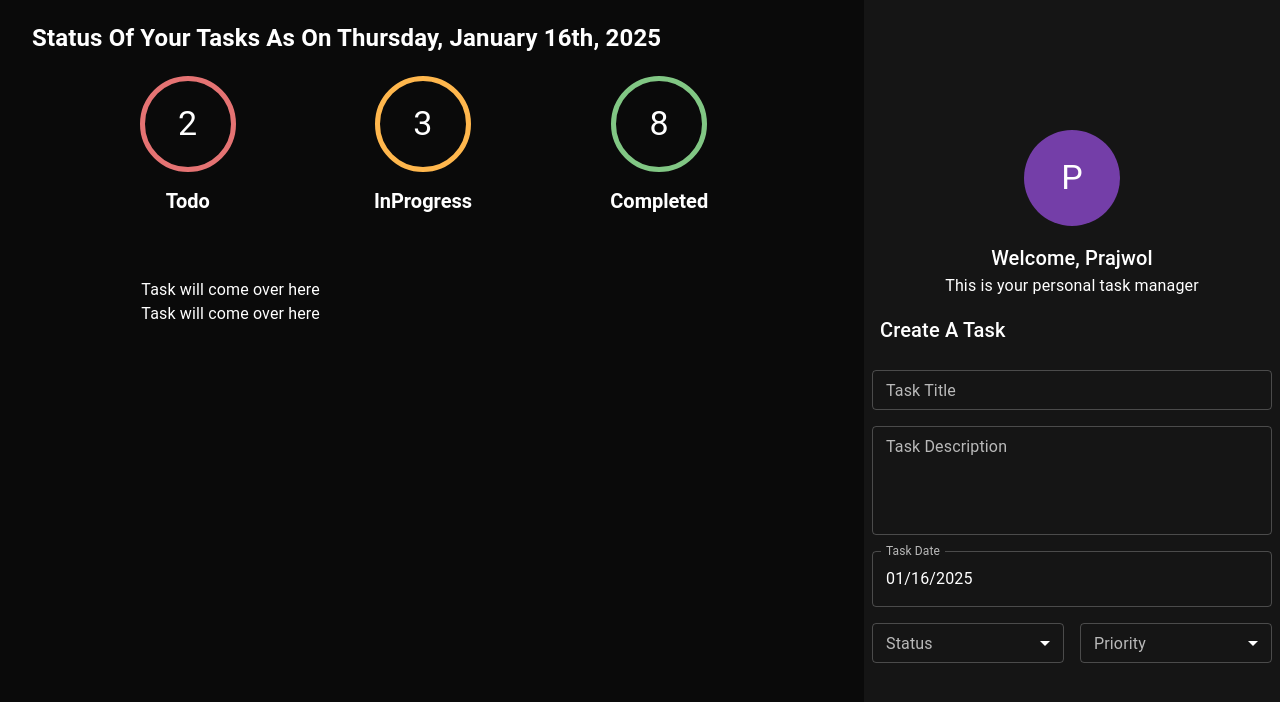
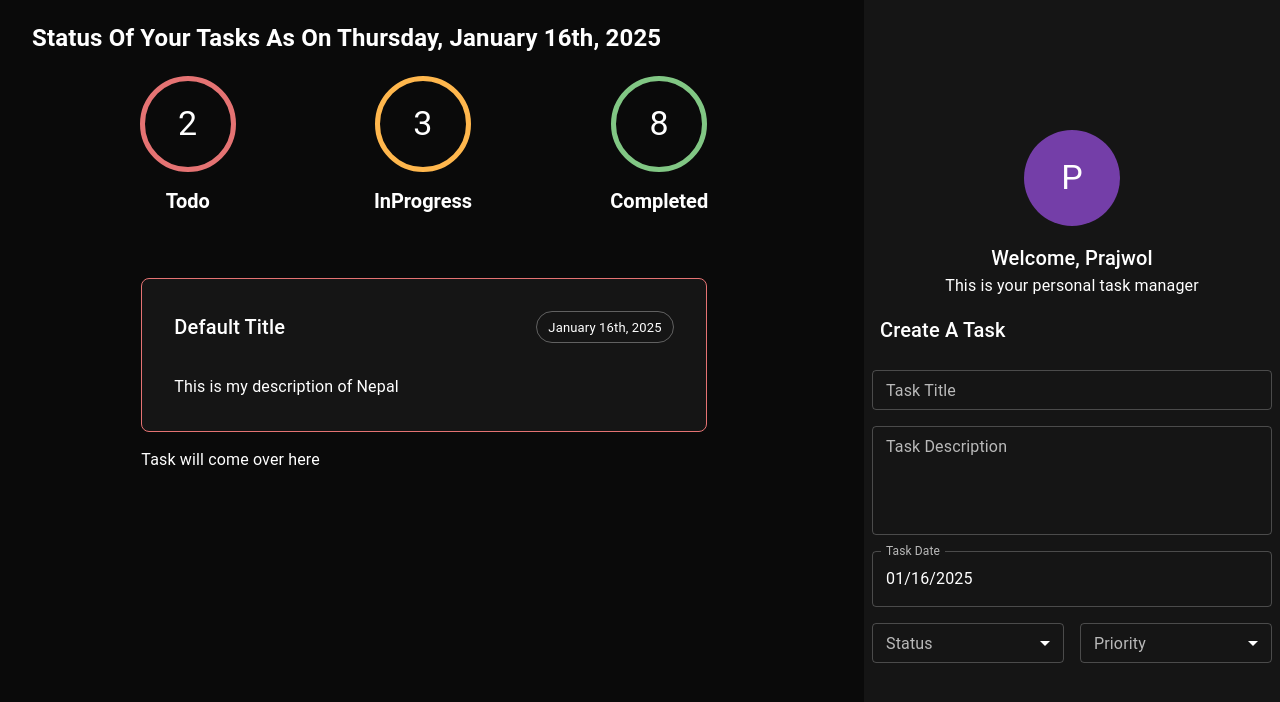
Before and after one commit to Codewithprajwol/Personal-Task-Management-Application, a React (Vite) app in the folder Frontend/: page / in a window 1280 px wide. Shown: the top 702 px of the page. Built offline with nearby package versions, Linux system fonts and the light colour scheme.

Commit message:
wip:create subcomponent for task (taskHeader & taskDescription)

```diff
--- /dev/null
+++ b/Frontend/src/components/task/Task.tsx
@@ -0,0 +1,29 @@
+import { Box } from "@mui/material";
+import { ReactElement, FC } from "react";
+import { TaskHeader } from "./_taskHeader";
+import { TaskDescription } from "./_taskDescription";
+
+const Task: FC = (): ReactElement => {
+  return (
+    <Box
+      display="flex"
+      width="100%"
+      justifyContent={"flex-start"}
+      flexDirection={"column"}
+      mb={2}
+      p={4}
+      sx={{
+        width:'100%',
+        backgroundColor:'background.paper',
+        borderRadius:'8px',
+        border:'1px solid',
+        borderColor:'error.light'
+      }}
+    >
+      <TaskHeader/>
+      <TaskDescription/>
+    </Box>
+  );
+};
+
+export default Task;
--- /dev/null
+++ b/Frontend/src/components/task/_taskDescription.tsx
@@ -0,0 +1,11 @@
+import {ReactElement,FC} from 'react'
+import { ITaskDescription } from './interfaces/ITaskDescription'
+import { Box, Typography } from '@mui/material'
+
+export const TaskDescription:FC<ITaskDescription>=():ReactElement=>{
+   return (
+    <Box>
+        <Typography>This is my description of Nepal</Typography>
+    </Box>
+   )
+}
--- /dev/null
+++ b/Frontend/src/components/task/_taskHeader.tsx
@@ -0,0 +1,24 @@
+import { Box, Chip, Typography } from '@mui/material'
+import {ReactElement,FC} from 'react'
+import { ITaskHeader } from './interfaces/ITaskHeader'
+import {format} from "date-fns"
+import PropTypes from 'prop-types'
+
+export const TaskHeader:FC<ITaskHeader>=(props):ReactElement=>{
+    const {title="Default Title",date=new Date()}=props
+    return (
+        <Box display={"flex"} width={"full"} alignItems={"center"} justifyContent={"space-between"} mb={4}>
+            <Box>
+                <Typography variant='h6'>{title}</Typography>
+            </Box>
+            <Box>
+                <Chip variant='outlined' label={format(date,'PPP')}/>
+            </Box>
+        </Box>
+    )
+}
+
+TaskHeader.propTypes={
+    title:PropTypes.string,
+    date:PropTypes.instanceOf(Date)
+}
--- /dev/null
+++ b/Frontend/src/components/task/interfaces/ITaskDescription.ts
@@ -0,0 +1,9 @@
+export interface ITaskDescription{
+    description?:string,
+}
+
+//todo here i will tell you what you have to do to make proper restriction
+
+//? first make the interface that component will take
+//? use that interface in FC<interface comes here>
+//? if interface is made optional it will not give any error other wise it will give the error and you have to pass that interface key(field) when ever you use that component ...other wise you can set the default value when destructing the pops
--- /dev/null
+++ b/Frontend/src/components/task/interfaces/ITaskHeader.ts
@@ -0,0 +1,4 @@
+export interface ITaskHeader{
+    title?:string,
+    date?:Date,
+}
--- a/Frontend/src/components/taskArea/Taskarea.tsx
+++ b/Frontend/src/components/taskArea/Taskarea.tsx
@@ -4,6 +4,7 @@
 import {format} from 'date-fns'
 import { TaskCounter } from "../taskCounter/TaskCounter";
 import { Status } from "../createTaskForm/enums/Status";
+import Task from "../task/task";
 
 
 const Taskarea: FC = (): ReactElement => {
@@ -31,7 +32,7 @@
             flexDirection={"column"}
             size={{ xs: 10, md: 8 }}
           >
-            <Box>Task will come over here</Box>
+            <Task/>
             <Box>Task will come over here</Box>
           </Grid>
         </Grid>
```
